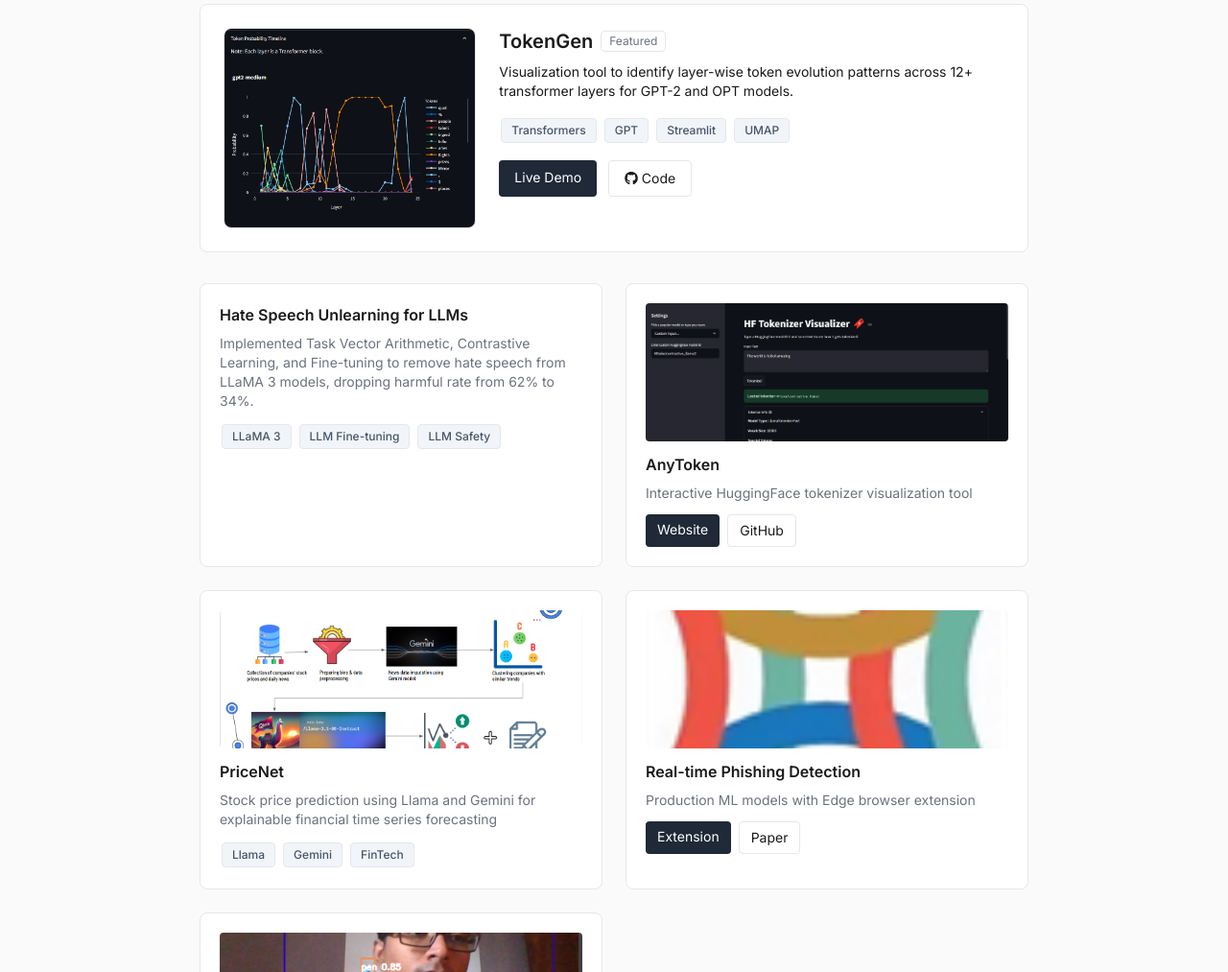
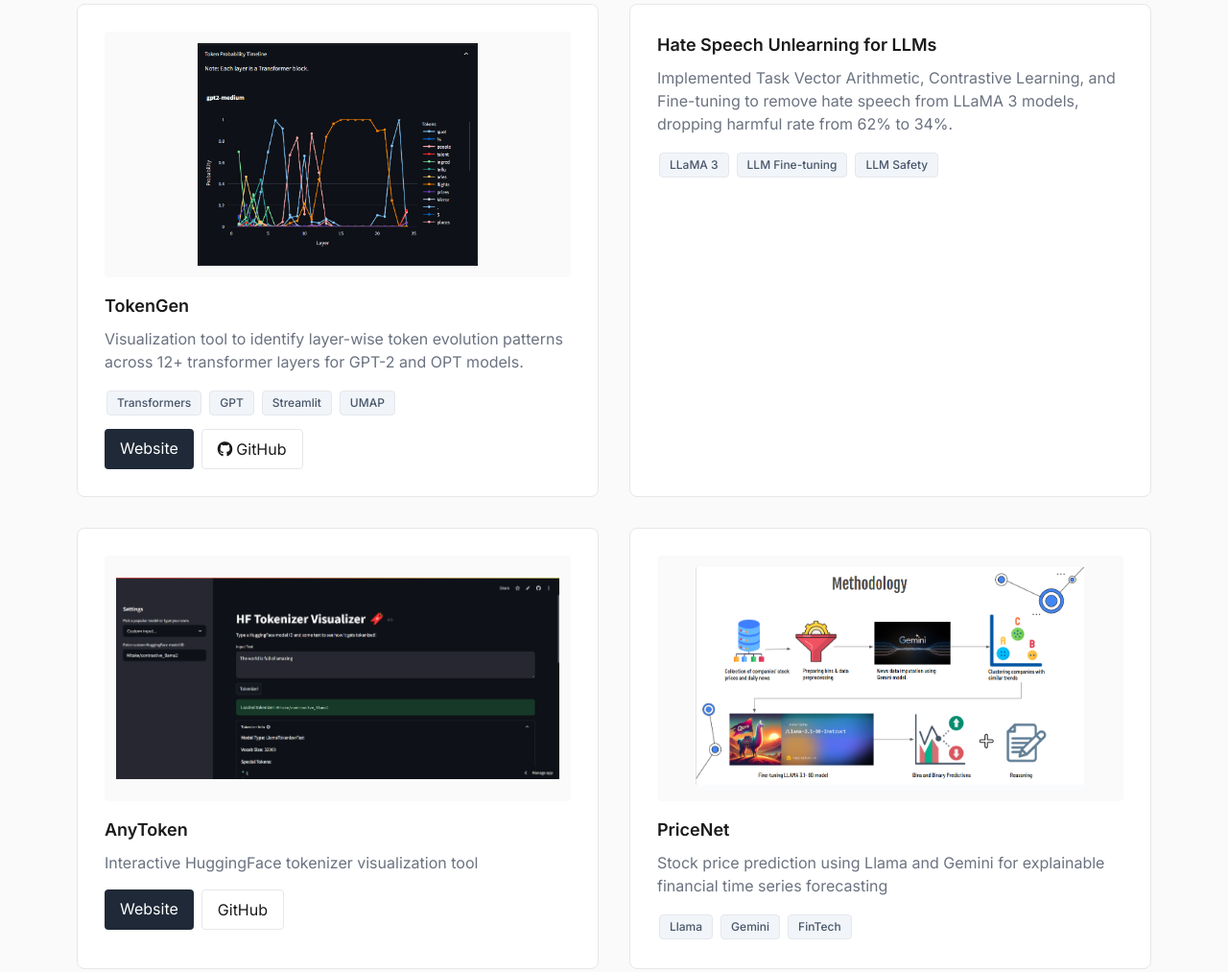
Before and after one commit to mitadake/mitadake.github.io, a plain HTML site: page index.html in a window 1280 px wide. Shown: the part 2840-3853 px from the top of the page at 96% size. Drawn offline with nearby package versions, Linux system fonts and the light colour scheme.

Commit message:
Community section changes

```diff
--- a/agent.js
+++ b/agent.js
@@ -70,8 +70,8 @@ const KB = [
   },
   {
     id: 'proj-tokengen',
-    text: 'Tell me about TokenGen. TokenGen is a visualization tool that shows layer-wise prediction evolution across transformer layers in GPT-2 and OPT large language models. It is Mitesh featured LLM interpretability project.',
-    answer: 'TokenGen is Mitesh\'s featured project -- a visualization tool for analyzing layer-wise token evolution patterns across 12+ transformer layers in GPT-2 and OPT models. Built with Streamlit and UMAP, it\'s an LLM interpretability tool. Try the live demo at tokengen.streamlit.app.',
+    text: 'Tell me about TokenGen. TokenGen is a visualization tool that shows layer-wise prediction evolution across transformer layers in GPT-2 and OPT large language models. It is an LLM interpretability project.',
+    answer: 'TokenGen is a visualization tool for analyzing layer-wise token evolution patterns across 12+ transformer layers in GPT-2 and OPT models. Built with Streamlit and UMAP, it\'s an LLM interpretability tool. Try the live demo at tokengen.streamlit.app.',
     followUps: ['What other projects has he built?', 'Tell me about hate speech unlearning', 'What about AnyToken?']
   },
   {
--- a/index.html
+++ b/index.html
@@ -1101,44 +1101,31 @@
 
     <!-- Projects -->
     <section class="py-16" id="section-projects">
-        <div class="container mx-auto px-4 max-w-4xl">
+        <div class="container mx-auto px-4 max-w-6xl">
             <h2 class="text-2xl font-bold mb-12 theme-text-primary">Projects</h2>
-
-            <!-- Featured: TokenGen -->
-            <div class="p-6 rounded-lg border theme-card mb-8" id="proj-tokengen">
-                <div class="flex flex-col md:flex-row gap-6">
-                    <div class="md:w-1/3">
-                        <img src="assets/prob_timeline.png" alt="TokenGen" class="w-full h-auto rounded-lg border" style="border-color: var(--border-color);">
+            <div class="grid grid-cols-1 md:grid-cols-2 gap-8">
+                <!-- TokenGen -->
+                <div class="p-7 rounded-lg border theme-card" id="proj-tokengen">
+                    <img src="assets/prob_timeline.png" alt="TokenGen" class="w-full h-64 object-contain rounded mb-4 p-3" style="background: var(--bg-primary);">
+                    <h3 class="text-lg font-semibold mb-2 theme-text-primary">TokenGen</h3>
+                    <p class="text-base theme-text-secondary mb-4">Visualization tool to identify layer-wise token evolution patterns across 12+ transformer layers for GPT-2 and OPT models.</p>
+                    <div class="flex flex-wrap gap-1 mb-3">
+                        <span class="tech-tag">Transformers</span>
+                        <span class="tech-tag">GPT</span>
+                        <span class="tech-tag">Streamlit</span>
+                        <span class="tech-tag">UMAP</span>
                     </div>
-                    <div class="md:w-2/3">
-                        <div class="flex items-center gap-2 mb-2">
-                            <h3 class="text-xl font-semibold theme-text-primary">TokenGen</h3>
-                            <span class="text-xs px-2 py-0.5 rounded border theme-text-secondary" style="border-color: var(--border-color);">Featured</span>
-                        </div>
-                        <p class="text-sm theme-text-primary mb-4">
-                            Visualization tool to identify layer-wise token evolution patterns across 12+ transformer layers for GPT-2 and OPT models.
-                        </p>
-                        <div class="flex flex-wrap gap-1 mb-4">
-                            <span class="tech-tag">Transformers</span>
-                            <span class="tech-tag">GPT</span>
-                            <span class="tech-tag">Streamlit</span>
-                            <span class="tech-tag">UMAP</span>
-                        </div>
-                        <div class="flex gap-3">
-                            <a href="https://tokengen.streamlit.app/" target="_blank" class="px-4 py-2 bg-gray-800 text-white rounded text-sm hover:bg-gray-700 transition">Live Demo</a>
-                            <a href="https://github.com/mitadake/tokengen" target="_blank" class="project-btn-outline px-4 py-2 border rounded text-sm transition theme-text-primary" style="border-color: var(--border-color);">
-                                <i class="fab fa-github mr-1"></i>Code
-                            </a>
-                        </div>
+                    <div class="flex gap-2">
+                        <a href="https://tokengen.streamlit.app/" target="_blank" class="px-4 py-2 bg-gray-800 text-white rounded text-base hover:bg-gray-700 transition">Website</a>
+                        <a href="https://github.com/mitadake/tokengen" target="_blank" class="project-btn-outline px-4 py-2 border rounded text-base transition theme-text-primary" style="border-color: var(--border-color);">
+                            <i class="fab fa-github mr-1"></i>GitHub
+                        </a>
                     </div>
                 </div>
-            </div>
-
-            <div class="grid grid-cols-1 md:grid-cols-2 gap-6">
                 <!-- Hate Speech Unlearning -->
-                <div class="p-5 rounded-lg border theme-card" id="proj-hate-speech">
-                    <h3 class="font-semibold mb-2 theme-text-primary">Hate Speech Unlearning for LLMs</h3>
-                    <p class="text-sm theme-text-secondary mb-3">Implemented Task Vector Arithmetic, Contrastive Learning, and Fine-tuning to remove hate speech from LLaMA 3 models, dropping harmful rate from 62% to 34%.</p>
+                <div class="p-7 rounded-lg border theme-card" id="proj-hate-speech">
+                    <h3 class="text-lg font-semibold mb-2 theme-text-primary">Hate Speech Unlearning for LLMs</h3>
+                    <p class="text-base theme-text-secondary mb-4">Implemented Task Vector Arithmetic, Contrastive Learning, and Fine-tuning to remove hate speech from LLaMA 3 models, dropping harmful rate from 62% to 34%.</p>
                     <div class="flex flex-wrap gap-1">
                         <span class="tech-tag">LLaMA 3</span>
                         <span class="tech-tag">LLM Fine-tuning</span>
@@ -1147,21 +1134,21 @@
                 </div>
 
                 <!-- AnyToken -->
-                <div class="p-5 rounded-lg border theme-card" id="proj-anytoken">
-                    <img src="assets/anytoken.png" alt="AnyToken" class="w-full h-36 object-cover rounded mb-3">
-                    <h3 class="font-semibold mb-2 theme-text-primary">AnyToken</h3>
-                    <p class="text-sm theme-text-secondary mb-3">Interactive HuggingFace tokenizer visualization tool</p>
+                <div class="p-7 rounded-lg border theme-card" id="proj-anytoken">
+                    <img src="assets/anytoken.png" alt="AnyToken" class="w-full h-64 object-contain rounded mb-4 p-3" style="background: var(--bg-primary);">
+                    <h3 class="text-lg font-semibold mb-2 theme-text-primary">AnyToken</h3>
+                    <p class="text-base theme-text-secondary mb-4">Interactive HuggingFace tokenizer visualization tool</p>
                     <div class="flex gap-2">
-                        <a href="https://anytoken.streamlit.app/" target="_blank" class="px-3 py-1.5 bg-gray-800 text-white rounded text-sm hover:bg-gray-700 transition">Website</a>
-                        <a href="https://github.com/mitadake/anytoken" target="_blank" class="project-btn-outline px-3 py-1.5 border rounded text-sm transition theme-text-primary" style="border-color: var(--border-color);">GitHub</a>
+                        <a href="https://anytoken.streamlit.app/" target="_blank" class="px-4 py-2 bg-gray-800 text-white rounded text-base hover:bg-gray-700 transition">Website</a>
+                        <a href="https://github.com/mitadake/anytoken" target="_blank" class="project-btn-outline px-4 py-2 border rounded text-base transition theme-text-primary" style="border-color: var(--border-color);">GitHub</a>
                     </div>
                 </div>
 
                 <!-- PriceNet -->
-                <div class="p-5 rounded-lg border theme-card" id="proj-pricenet">
-                    <img src="assets/stockpriceproject.png" alt="PriceNet" class="w-full h-36 object-cover rounded mb-3">
-                    <h3 class="font-semibold mb-2 theme-text-primary">PriceNet</h3>
-                    <p class="text-sm theme-text-secondary mb-3">Stock price prediction using Llama and Gemini for explainable financial time series forecasting</p>
+                <div class="p-7 rounded-lg border theme-card" id="proj-pricenet">
+                    <img src="assets/stockpriceproject.png" alt="PriceNet" class="w-full h-64 object-contain rounded mb-4 p-3" style="background: var(--bg-primary);">
+                    <h3 class="text-lg font-semibold mb-2 theme-text-primary">PriceNet</h3>
+                    <p class="text-base theme-text-secondary mb-4">Stock price prediction using Llama and Gemini for explainable financial time series forecasting</p>
                     <div class="flex flex-wrap gap-1">
                         <span class="tech-tag">Llama</span>
                         <span class="tech-tag">Gemini</span>
@@ -1170,22 +1157,22 @@
                 </div>
 
                 <!-- Phishing Detection -->
-                <div class="p-5 rounded-lg border theme-card" id="proj-phishing">
-                    <img src="assets/phish_logo.png" alt="Phishing Detection" class="w-full h-36 object-cover rounded mb-3">
-                    <h3 class="font-semibold mb-2 theme-text-primary">Real-time Phishing Detection</h3>
-                    <p class="text-sm theme-text-secondary mb-3">Production ML models with Edge browser extension</p>
+                <div class="p-7 rounded-lg border theme-card" id="proj-phishing">
+                    <img src="assets/phish_logo.png" alt="Phishing Detection" class="w-full h-64 object-contain rounded mb-4 p-3" style="background: var(--bg-primary);">
+                    <h3 class="text-lg font-semibold mb-2 theme-text-primary">Real-time Phishing Detection</h3>
+                    <p class="text-base theme-text-secondary mb-4">Production ML models with Edge browser extension</p>
                     <div class="flex gap-2">
-                        <a href="https://microsoftedge.microsoft.com/addons/detail/mr-phish/cfleogjiegdfbapbmindbpeebncpmbhf" target="_blank" class="px-3 py-1.5 bg-gray-800 text-white rounded text-sm hover:bg-gray-700 transition">Extension</a>
-                        <a href="https://www.ijrte.org/portfolio-item/a76080512123/" target="_blank" class="project-btn-outline px-3 py-1.5 border rounded text-sm transition theme-text-primary" style="border-color: var(--border-color);">Paper</a>
+                        <a href="https://microsoftedge.microsoft.com/addons/detail/mr-phish/cfleogjiegdfbapbmindbpeebncpmbhf" target="_blank" class="px-4 py-2 bg-gray-800 text-white rounded text-base hover:bg-gray-700 transition">Extension</a>
+                        <a href="https://www.ijrte.org/portfolio-item/a76080512123/" target="_blank" class="project-btn-outline px-4 py-2 border rounded text-base transition theme-text-primary" style="border-color: var(--border-color);">Paper</a>
                     </div>
                 </div>
 
                 <!-- Object Detection -->
-                <div class="p-5 rounded-lg border theme-card" id="proj-objdet">
-                    <img src="assets/obj_det.png" alt="Object Detection" class="w-full h-36 object-cover rounded mb-3">
-                    <h3 class="font-semibold mb-2 theme-text-primary">Real-time Object Detection</h3>
-                    <p class="text-sm theme-text-secondary mb-3">High-performance computer vision system</p>
-                    <a href="https://github.com/Mit-byte/PBL-2-Project" target="_blank" class="project-btn-outline px-3 py-1.5 border rounded text-sm transition theme-text-primary" style="border-color: var(--border-color);">GitHub</a>
+                <div class="p-7 rounded-lg border theme-card" id="proj-objdet">
+                    <img src="assets/obj_det.png" alt="Object Detection" class="w-full h-64 object-contain rounded mb-4 p-3" style="background: var(--bg-primary);">
+                    <h3 class="text-lg font-semibold mb-2 theme-text-primary">Real-time Object Detection</h3>
+                    <p class="text-base theme-text-secondary mb-4">High-performance computer vision system</p>
+                    <a href="https://github.com/Mit-byte/PBL-2-Project" target="_blank" class="project-btn-outline px-4 py-2 border rounded text-base transition theme-text-primary" style="border-color: var(--border-color);">GitHub</a>
                 </div>
             </div>
         </div>
@@ -1210,7 +1197,7 @@
                         </li>
                         <li class="flex items-start gap-2">
                             <i class="fas fa-laptop-code mt-1 text-xs"></i>
-                            <span>Conducted hackathon and hands-on session on Quantum Computing</span>
+                            <span>Conducted hackathons and hands-on sessions on Quantum Computing (<a href="https://www.credly.com/users/mitesh-adake/badges#credly" target="_blank" class="text-blue-400 underline hover:text-blue-300">Credly Badges</a>)</span>
                         </li>
                     </ul>
                 </div>
```
